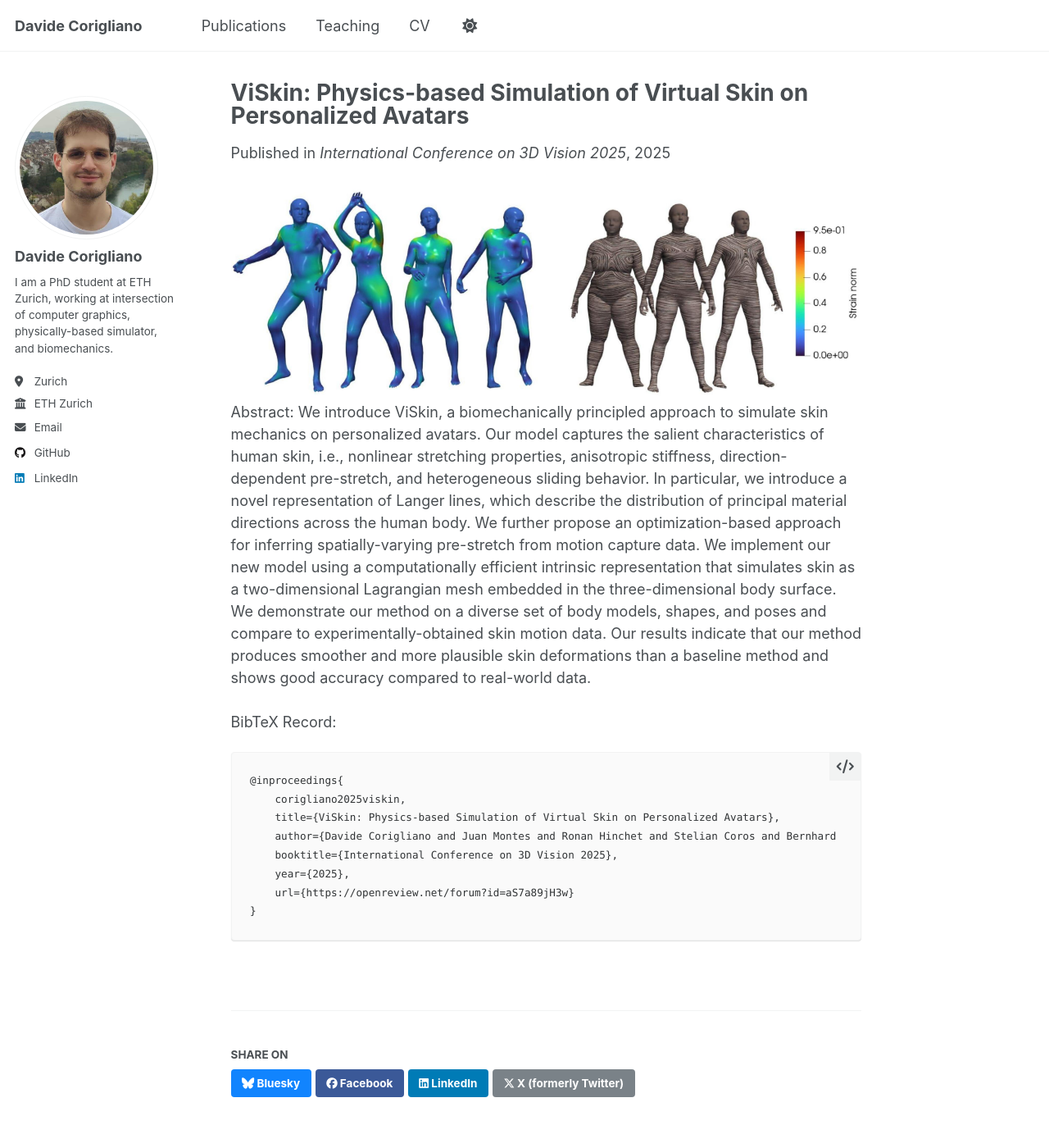
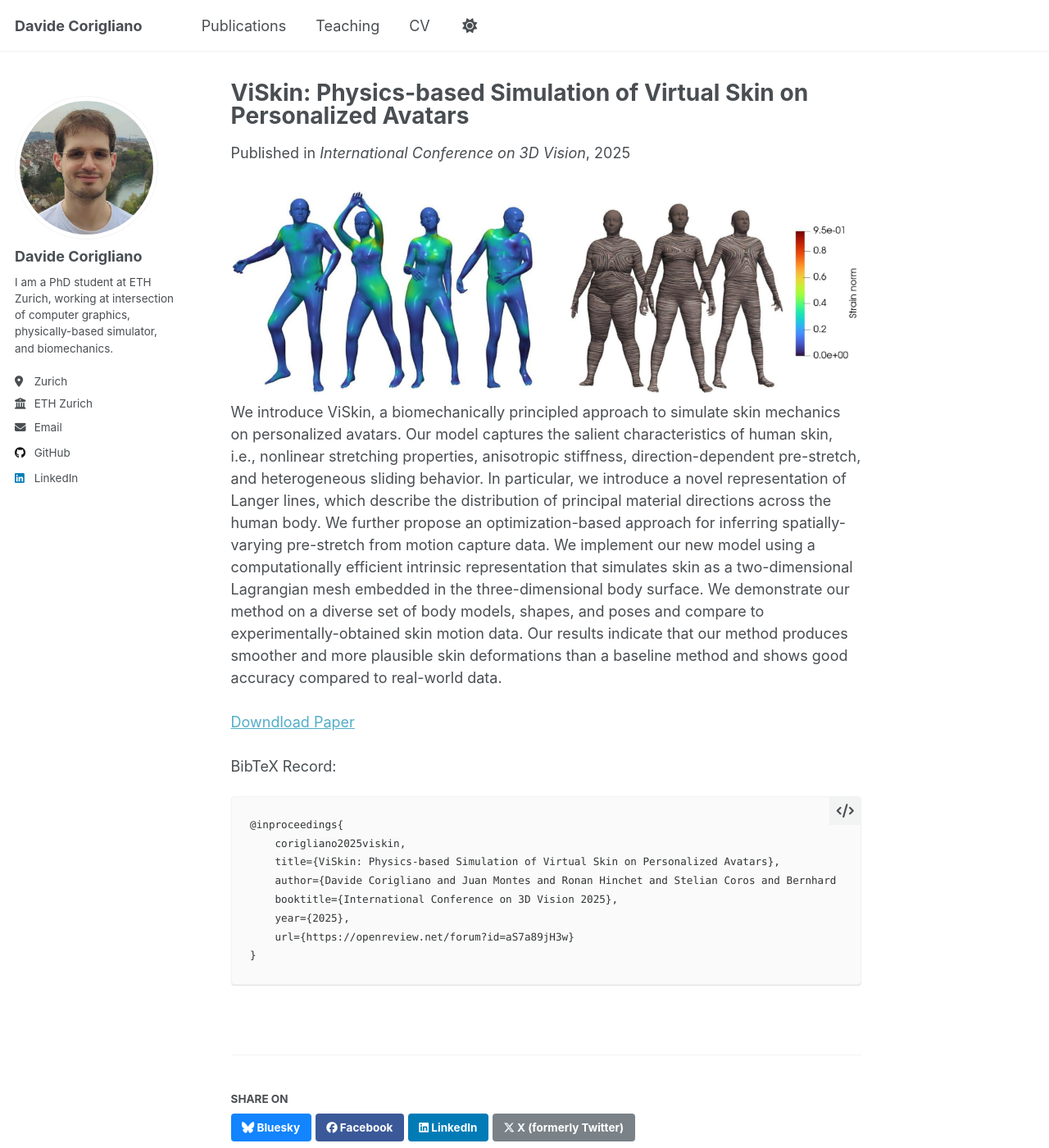
Before and after one commit to davicori/davicori.github.io, a Jekyll site: the page built from _publications/2025-03-25-ViSkin.md, in a window 1280 px wide and 1400 px high. Shown: the whole window at 82% size. Built offline with Jekyll 4.4.1, drawn with Linux system fonts in a browser that asks for light colours.

Commit message:
NeuRiPhy, Corrections

````diff
--- a/_publications/2025-03-25-ViSkin.md
+++ b/_publications/2025-03-25-ViSkin.md
@@ -5,13 +5,13 @@ category: manuscripts
 permalink: /publication/2025-03-25-ViSkin
 excerpt: "This paper introduces a biomechanically principled approach to simulate skin mechanics on personalized avatars, such as SMPL and STAR."
 date: 2025-03-25
-venue: 'International Conference on 3D Vision 2025'
-paperurl: 'https://openreview.net/forum?id=aS7a89jH3w'
+venue: 'International Conference on 3D Vision'
+# paperurl: 'https://openreview.net/forum?id=aS7a89jH3w'
 # bibtexurl: 'http://davicori.github.io/files/bibtex1.bib'
 # citation: 'Davide Corigliano, Juan Montes, Ronan Hinchet, Stelian Coros, and Bernhard Thomaszewski. Viskin: Physics-based simulation of virtual skin on personalized avatars. In International Conference on 3D Vision 2025, 2025. 1'
 ---
 <img src='/images/ViSkin_Teaser.jpg'>
-Abstract: We introduce ViSkin, a biomechanically principled approach to simulate skin mechanics on personalized avatars. Our model captures the salient characteristics of human skin, i.e., nonlinear stretching properties, anisotropic stiffness, direction-dependent pre-stretch, and heterogeneous sliding behavior. In particular, we introduce a novel representation of Langer lines, which describe the distribution of principal material directions across the human body. We further propose an optimization-based approach for inferring spatially-varying pre-stretch from motion capture data. We implement our new model using a computationally efficient intrinsic representation that simulates skin as a two-dimensional Lagrangian mesh embedded in the three-dimensional body surface. We demonstrate our method on a diverse set of body models, shapes, and poses and compare to experimentally-obtained skin motion data. Our results indicate that our method produces smoother and more plausible skin deformations than a baseline method and shows good accuracy compared to real-world data.<br/><br/>BibTeX Record:
+We introduce ViSkin, a biomechanically principled approach to simulate skin mechanics on personalized avatars. Our model captures the salient characteristics of human skin, i.e., nonlinear stretching properties, anisotropic stiffness, direction-dependent pre-stretch, and heterogeneous sliding behavior. In particular, we introduce a novel representation of Langer lines, which describe the distribution of principal material directions across the human body. We further propose an optimization-based approach for inferring spatially-varying pre-stretch from motion capture data. We implement our new model using a computationally efficient intrinsic representation that simulates skin as a two-dimensional Lagrangian mesh embedded in the three-dimensional body surface. We demonstrate our method on a diverse set of body models, shapes, and poses and compare to experimentally-obtained skin motion data. Our results indicate that our method produces smoother and more plausible skin deformations than a baseline method and shows good accuracy compared to real-world data.<br/><br/>[Downdload Paper](https://openreview.net/forum?id=aS7a89jH3w)<br/><br/>BibTeX Record:
 ```
 @inproceedings{
     corigliano2025viskin,
````
Also changed, not shown: _publications/2025-08-07-NeuRiPhy.md (added, +34 -0 lines), 1 other file.
